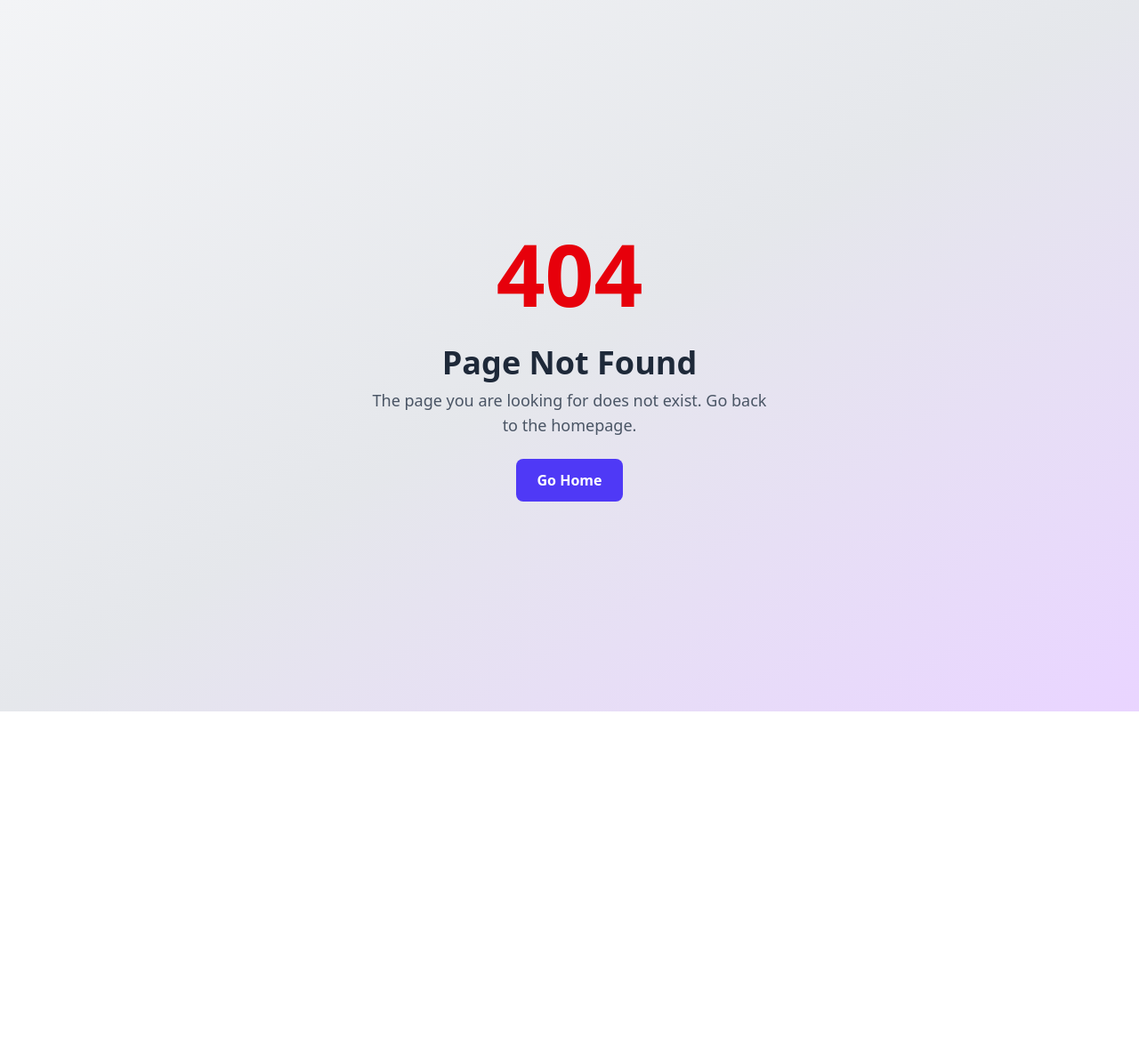
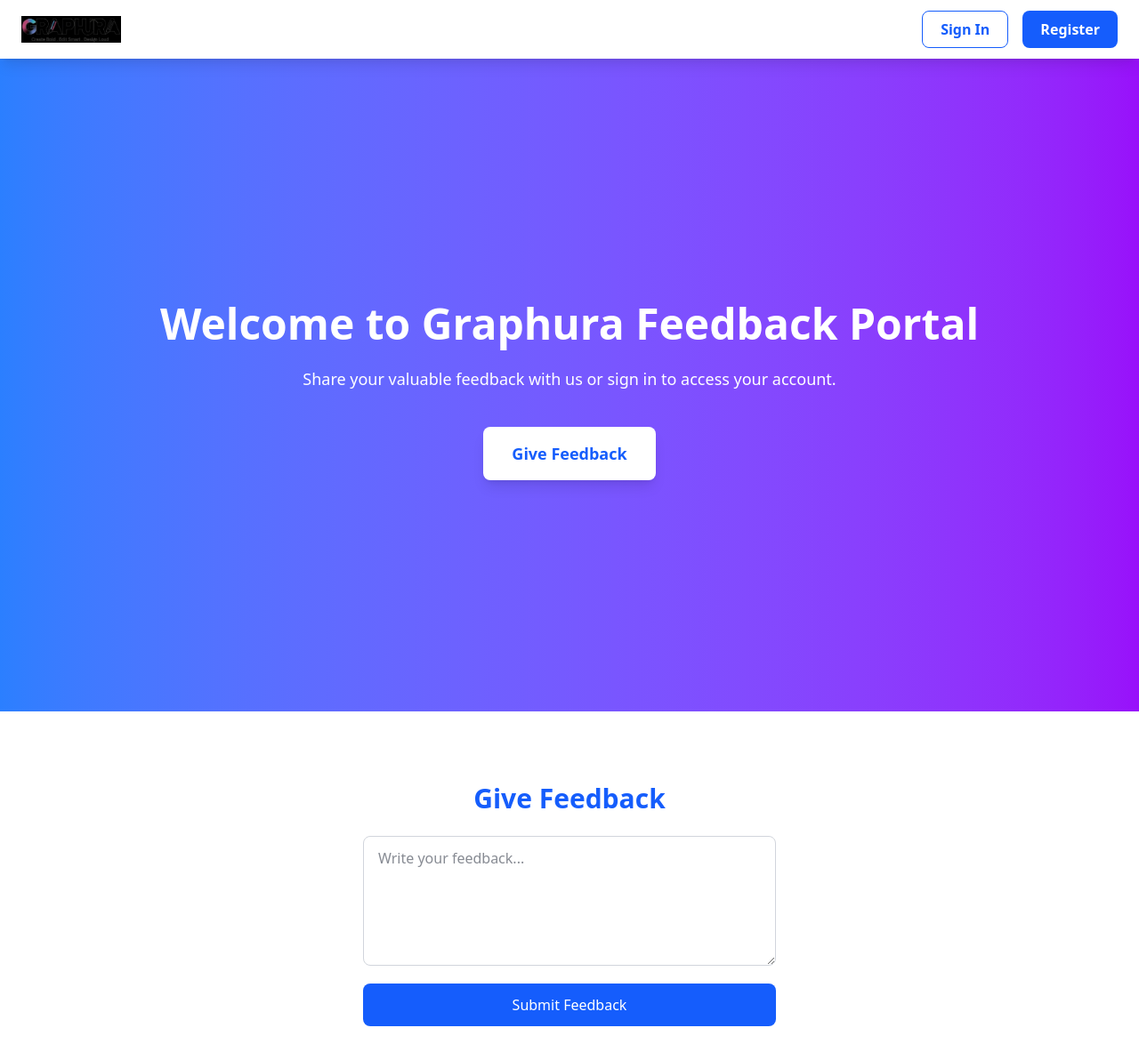
Before and after one commit to Noob-coder-f/Intern_Feedback, a React app in the folder Frontend/: page / in a window 1280 px wide. Before the commit this address had no page. Shown: the top 1192 px of the page at 89% size. Before the commit the page ends 800 px from the top, so only its background shows below. Built offline with nearby package versions, Linux system fonts and the light colour scheme; the HTML template or start-up script is replaced by a standard one.

Commit message:
lokesh added home Page

```diff
--- a/Frontend/src/App.jsx
+++ b/Frontend/src/App.jsx
@@ -1,13 +1,15 @@
 import React from "react";
 import { BrowserRouter as Router, Routes, Route } from "react-router-dom";
-import RegisterPage from "./Pages/RegisterPage";
-import SignInPage from "./Pages/SignInPage";
+import RegisterPage from "./Pages/RegisterPage.jsx";
+import SignInPage from "./Pages/SignInPage.jsx";
+import GraphuraPage from "./Pages/Home.jsx";
 
 function App() {
   return (
 
     <Router>
       <Routes>
+        <Route path="/" element={<GraphuraPage />} />
         <Route path="/register" element={<RegisterPage />} />
         <Route path="/signup" element={<SignInPage />} />
 
--- /dev/null
+++ b/Frontend/src/Pages/Home.jsx
@@ -0,0 +1,200 @@
+import { Link } from "react-router-dom";
+import React, { useState } from "react";
+import logo from "../assets/Graphura_Logo.jpeg";
+
+export default function GraphuraPage() {
+  const [feedback, setFeedback] = useState("");
+  const [signInData, setSignInData] = useState({ email: "", password: "" });
+  const [registerData, setRegisterData] = useState({
+    name: "",
+    email: "",
+    password: "",
+  });
+
+  const scrollTo = (id) => {
+    const section = document.getElementById(id);
+    if (section) section.scrollIntoView({ behavior: "smooth" });
+  };
+
+  const handleFeedback = (e) => {
+    e.preventDefault();
+    alert("✅ Feedback submitted!");
+    setFeedback("");
+  };
+
+  const handleSignIn = (e) => {
+    e.preventDefault();
+    alert("✅ Signed in successfully!");
+  };
+
+  const handleRegister = (e) => {
+    e.preventDefault();
+    alert("✅ Registered successfully!");
+    setRegisterData({ name: "", email: "", password: "" });
+  };
+
+  return (
+    <div className="min-h-screen bg-gradient-to-r from-blue-500 to-purple-600 text-gray-900 scroll-smooth">
+      {/* Navbar */}
+      <header className="fixed top-0 left-0 w-full bg-white shadow-lg z-50">
+        <div className="max-w-7xl mx-auto flex justify-between items-center px-6 py-3">
+          {/* Logo + Brand */}
+          <div className="flex items-center space-x-3">
+            <img
+              src={logo}
+              alt="Graphura Logo"
+              className="w-28 h-auto object-contain"
+            />
+          </div>
+
+          {/* Navbar Buttons */}
+          <div className="flex space-x-4">
+            <button
+              onClick={() => scrollTo("signin")}
+              className="px-5 py-2 font-semibold border border-blue-600 text-blue-600 rounded-lg hover:bg-blue-600 hover:text-white transition"
+            >
+              Sign In
+            </button>
+            <button
+              onClick={() => scrollTo("register")}
+              className="px-5 py-2 font-semibold bg-blue-600 text-white rounded-lg hover:bg-blue-700 transition"
+            >
+              Register
+            </button>
+          </div>
+        </div>
+      </header>
+
+      {/* Hero Section */}
+      <section
+        id="home"
+        className="flex flex-col items-center justify-center min-h-screen text-white text-center px-6"
+      >
+        <h1 className="text-5xl font-bold mb-6 mt-20">
+          Welcome to Graphura Feedback Portal
+        </h1>
+        <p className="text-lg max-w-2xl mb-10">
+          Share your valuable feedback with us or sign in to access your
+          account.
+        </p>
+        <button
+          onClick={() => scrollTo("feedback")}
+          className="bg-white text-blue-600 px-8 py-4 text-lg font-semibold rounded-lg hover:bg-gray-100 shadow-lg transition"
+        >
+          Give Feedback
+        </button>
+      </section>
+
+      {/* Feedback Section */}
+      <section id="feedback" className="bg-white py-20 text-center">
+        <h2 className="text-3xl font-bold text-blue-600 mb-6">Give Feedback</h2>
+        <form
+          onSubmit={handleFeedback}
+          className="max-w-lg mx-auto flex flex-col space-y-5 px-6"
+        >
+          <textarea
+            value={feedback}
+            onChange={(e) => setFeedback(e.target.value)}
+            placeholder="Write your feedback..."
+            required
+            rows="5"
+            className="border border-gray-300 rounded-lg px-4 py-3 focus:ring-2 focus:ring-blue-500 focus:outline-none"
+          ></textarea>
+          <button
+            type="submit"
+            className="bg-blue-600 text-white py-3 rounded-lg hover:bg-blue-700 transition"
+          >
+            Submit Feedback
+          </button>
+        </form>
+      </section>
+
+      {/* Sign In Section */}
+      <section id="signin" className="bg-gray-100 py-20 text-center">
+        <h2 className="text-3xl font-bold text-blue-600 mb-6">Sign In</h2>
+        <form
+          onSubmit={handleSignIn}
+          className="max-w-md mx-auto flex flex-col space-y-5 px-6"
+        >
+          <input
+            type="email"
+            placeholder="Email"
+            value={signInData.email}
+            onChange={(e) =>
+              setSignInData({ ...signInData, email: e.target.value })
+            }
+            required
+            className="border border-gray-300 rounded-lg px-4 py-3 focus:ring-2 focus:ring-blue-500 focus:outline-none"
+          />
+          <input
+            type="password"
+            placeholder="Password"
+            value={signInData.password}
+            onChange={(e) =>
+              setSignInData({ ...signInData, password: e.target.value })
+            }
+            required
+            className="border border-gray-300 rounded-lg px-4 py-3 focus:ring-2 focus:ring-blue-500 focus:outline-none"
+          />
+          <button
+            type="submit"
+            className="bg-blue-600 text-white py-3 rounded-lg hover:bg-blue-700 transition"
+          >
+            Sign In
+          </button>
+        </form>
+      </section>
+
+      {/* Register Section */}
+      <section id="register" className="bg-white py-20 text-center">
+        <h2 className="text-3xl font-bold text-blue-600 mb-6">Register</h2>
+        <form
+          onSubmit={handleRegister}
+          className="max-w-md mx-auto flex flex-col space-y-5 px-6"
+        >
+          <input
+            type="text"
+            placeholder="Full Name"
+            value={registerData.name}
+            onChange={(e) =>
+              setRegisterData({ ...registerData, name: e.target.value })
+            }
+            required
+            className="border border-gray-300 rounded-lg px-4 py-3 focus:ring-2 focus:ring-blue-500 focus:outline-none"
+          />
+          <input
+            type="email"
+            placeholder="Email"
+            value={registerData.email}
+            onChange={(e) =>
+              setRegisterData({ ...registerData, email: e.target.value })
+            }
+            required
+            className="border border-gray-300 rounded-lg px-4 py-3 focus:ring-2 focus:ring-blue-500 focus:outline-none"
+          />
+          <input
+            type="password"
+            placeholder="Password"
+            value={registerData.password}
+            onChange={(e) =>
+              setRegisterData({ ...registerData, password: e.target.value })
+            }
+            required
+            className="border border-gray-300 rounded-lg px-4 py-3 focus:ring-2 focus:ring-blue-500 focus:outline-none"
+          />
+          <button
+            type="submit"
+            className="bg-blue-600 text-white py-3 rounded-lg hover:bg-blue-700 transition"
+          >
+            Register
+          </button>
+        </form>
+      </section>
+
+      {/* Footer */}
+      <footer className="bg-gray-900 text-center text-gray-400 py-6">
+        <p>© {new Date().getFullYear()} Graphura. All rights reserved.</p>
+      </footer>
+    </div>
+  );
+}
```
Also changed, not shown: Frontend/src/assets/Graphura_Logo.jpeg (added), Frontend/src/assets/graphura_logo2.jpeg (added).
